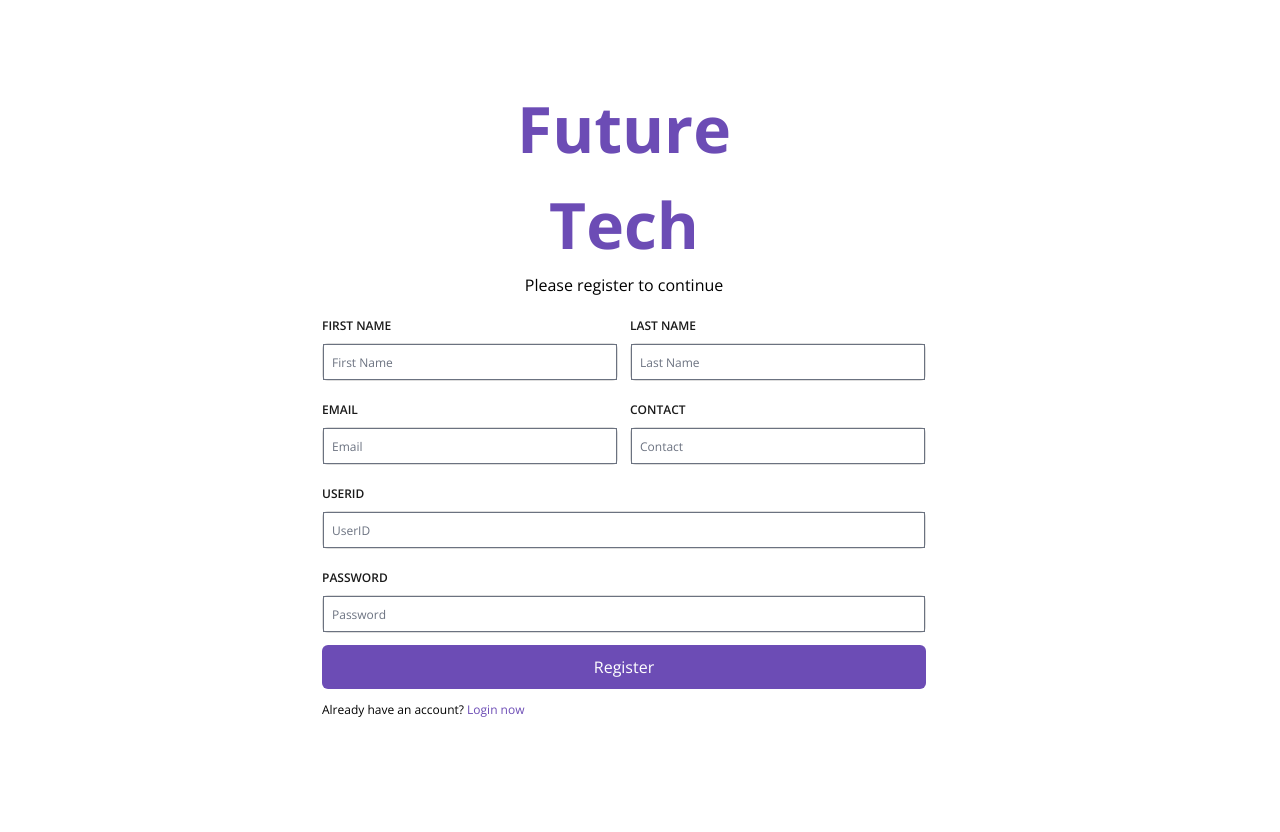
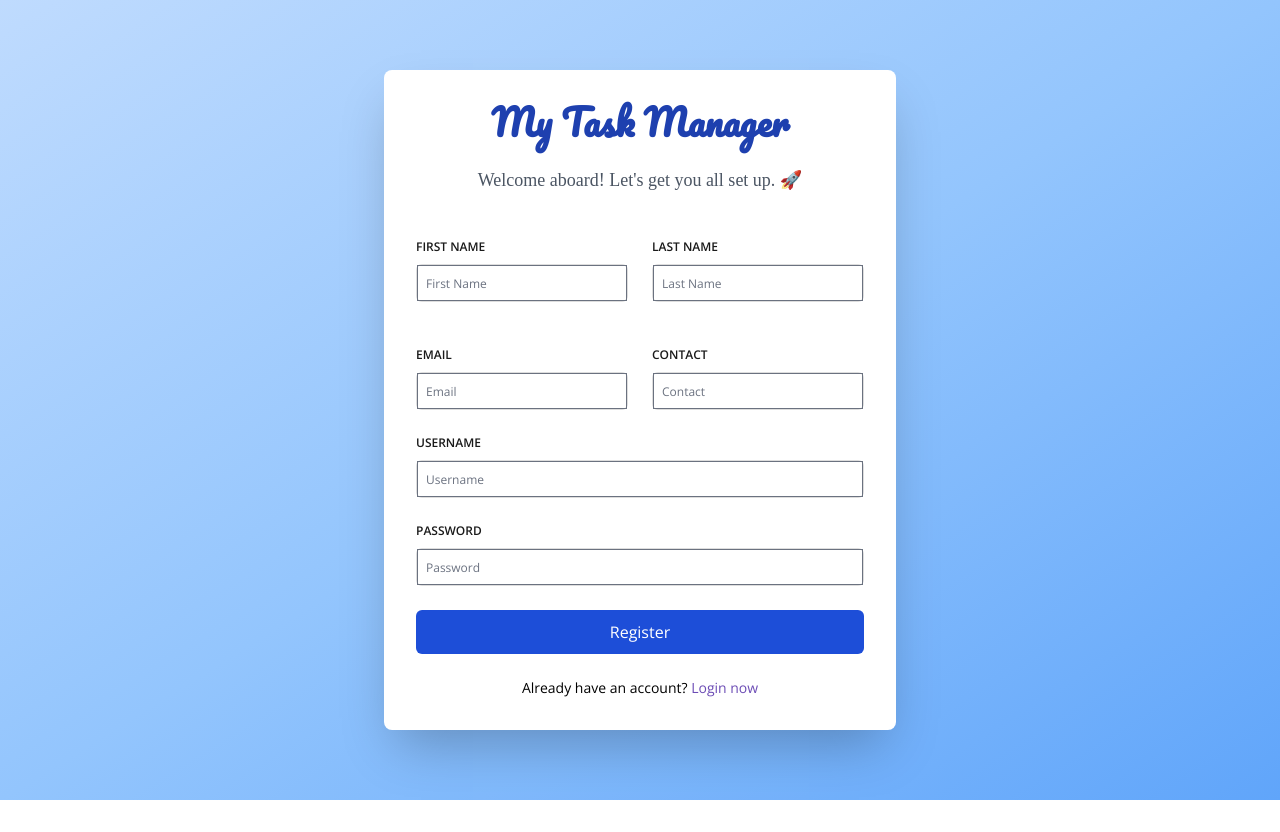
Before and after one commit to Shanb98/Task-Manager-Frontend, a React (Vite) app: page /Registration in a window 1280 px wide. After the commit the page ends 800 px from the top, so only its background shows below. Built offline with nearby package versions, Linux system fonts and the light colour scheme.

Commit message:
editiing UI

```diff
--- a/index.html
+++ b/index.html
@@ -12,12 +12,16 @@
     href="https://fonts.googleapis.com/css2?family=Open+Sans:wght@400;600;700&display=swap"
     rel="stylesheet"
   />
+  <link href="https://fonts.googleapis.com/css2?family=Pacifico&display=swap" rel="stylesheet">
+
     <title>My Task Manager</title>
   </head>
   <body>
     <div id="root" style="
     padding-left: 0px;
     padding-top: 0px;
+    padding-right: 0px;
+    padding-bottom: 0px;
   "></div>
     <script type="module" src="/src/main.jsx"></script>
   </body>
--- a/src/components/mod/InputPassword.jsx
+++ b/src/components/mod/InputPassword.jsx
@@ -30,7 +30,7 @@ function InputPassword({ label , name , handleChange , values }) {
   />
 </div>
 <div className="form-field-input-container w-full rounded-[6px] h-[38px] bg-[#FFFFFF] border-[1px] border-[#565656] border-opacity-20 flex flex-row justify-center items-center">
-  <div className="form-field-input-icobox bg-[#6c4cb5] h-[38px] w-[38px] rounded-bl-[6px] rounded-tl-[6px] justify-center items-center flex">
+  <div className="form-field-input-icobox bg-[#1D4ED8] h-[38px] w-[38px] rounded-bl-[6px] rounded-tl-[6px] justify-center items-center flex">
     <span className="text-[16px] text-[#ffffff]">
       <FontAwesomeIcon icon={faLock} />
     </span>
@@ -46,14 +46,14 @@ function InputPassword({ label , name , handleChange , values }) {
   <div className="h-[38px] w-[38px] rounded-bl-[6px] rounded-tl-[6px] justify-center items-center flex">
     {passwordVisible ? (
       <span
-        className="text-[16px] text-[#6c4cb5] cursor-pointer"
+        className="text-[16px] text-[#1D4ED8] cursor-pointer"
         onClick={togglePasswordVisibility}
       >
         <FontAwesomeIcon icon={faEye} />
       </span>
     ) : (
       <span
-        className="text-[16px] text-[#6c4cb5] cursor-pointer"
+        className="text-[16px] text-[#1D4ED8] cursor-pointer"
         onClick={togglePasswordVisibility}
       >
         <FontAwesomeIcon icon={faEyeSlash} />
--- a/src/pages/Login.jsx
+++ b/src/pages/Login.jsx
@@ -60,7 +60,7 @@ const Login = () => {
   });
 
   return (
-    <div className="w-full p-5 h-screen flex justify-center items-center relative ">
+    <div className="flex items-center justify-center min-h-screen bg-gradient-to-br from-blue-200 via-blue-300 to-blue-400">
       <Formik
         initialValues={{
           userID: "",
@@ -70,76 +70,55 @@ const Login = () => {
         onSubmit={handleLogin}
       >
         {({ errors, touched, handleChange, values }) => (
-          <Form className="flex flex-col lg:w-1/2 md:w-1/2 w-full">
-
-          <div className="w-1/2 mx-auto flex items-center justify-center">
-            <img src="logo" alt="Your Photo" className="mr-4" />
-            <h3 className="text-4xl text-[#6c4cb5] font-bold">My Task Manager</h3>
+          <Form className="w-full max-w-md p-8 space-y-6 bg-white rounded-lg shadow-2xl">
+            <div className="flex flex-col items-center">
+              <img src={logo} alt="Logo" className="h-24 w-24" />
+              <br/>
+              <h2 className="text-4xl font-bold text-blue-800 font-pacifico">My Task Manager</h2>
             </div>
 
-
-
             <InputField
-label="username"
+              label="Username"
               name="userID"
               type="text"
-placeholder="Username"
+              placeholder="Enter your username"
               handleChange={handleChange}
               values={values}
+              className="mt-1 block w-full rounded-md border-gray-300 shadow-sm focus:border-blue-300 focus:ring focus:ring-blue-200 focus:ring-opacity-50"
             />
-
-
 
             <InputPassword
               label="Password"
               name="password"
+              placeholder="Enter your password"
               handleChange={handleChange}
               values={values}
+              className="mt-1 block w-full rounded-md border-gray-300 shadow-sm focus:border-blue-300 focus:ring focus:ring-blue-200 focus:ring-opacity-50"
             />
 
             <PrimaryButton
               label="Login"
-bgcolor="#6c4cb5"
+              bgcolor="#1D4ED8"
               textcolor="#ffffff"
               type="submit"
             />
 
-{loginError && <p className="text-red-600 text-[12px]">{loginError}</p>}
+            {loginError && <p className="text-sm text-red-600">{loginError}</p>}
 
-<div className="w-full flex flex-row justify-between mt-3">
-<h5 className="text-[12px]">
-    Don't have an account? {" "}
-    <span className="text-[#6c4cb5]">
-
-        <Link to="/Registration">
+            <div className="flex items-center justify-between">
+              <Link to="/Registration" className="text-sm text-blue-700 hover:underline">
                 Register Now
               </Link>
-
-    </span>
-</h5>
-
-
-<h5 className="text-[12px]">
-
-    <span className="text-[#6c4cb5]">
+              <a href="#" className="text-sm text-blue-700 hover:underline">
                 Forgot Password?
-
-    </span>
-</h5>
-
-
+              </a>
             </div>
-
-
-
-
-
-
           </Form>
         )}
       </Formik>
     </div>
   );
+
 };
 
 export default Login;
--- a/src/pages/Registration.jsx
+++ b/src/pages/Registration.jsx
@@ -56,13 +56,13 @@ function Registration() {
 
 
 return (
-    <div className="w-full p-5 h-screen flex justify-center items-center relative ">
+  <div className="flex items-center justify-center min-h-screen bg-gradient-to-br from-blue-200 via-blue-300 to-blue-400">
     <Formik
       initialValues={{
-          firstName:"",
-          lastName:"",
-          email:"",
-          contact:"",
+        firstName: "",
+        lastName: "",
+        email: "",
+        contact: "",
         userID: "",
         password: "",
       }}
@@ -70,16 +70,20 @@ function Registration() {
       onSubmit={handleUserRegistration}
     >
       {({ errors, touched, handleChange, values }) => (
-          <Form className="flex flex-col lg:w-1/2 md:w-1/2 w-full">
-            <div className="w-1/2 text-center flex justify-center items-center mx-auto flex-col">
-              <h3 className="text-[4rem] text-[#6c4cb5] font-bold">
-                Future Tech
+        <Form className="w-full max-w-lg p-8 space-y-6 bg-white rounded-lg shadow-2xl" style={{ marginTop: '20px', marginBottom: '20px' }}>
+          <div className="text-center">
+            <h3 className="text-4xl font-bold text-blue-800 font-pacifico">
+            My Task Manager
             </h3>
-              <p>Please register to continue</p>
+            <br/>
+            <p className="text-gray-600 font-handwriting text-lg">
+  Welcome aboard! Let's get you all set up. 🚀
+</p>
+
           </div>
 
-            <div className="w-full justify-between flex-row flex space-x-3">
-              <div className="w-1/2">
+          <div className="flex flex-wrap -mx-3 mb-6">
+            <div className="w-full md:w-1/2 px-3 mb-6 md:mb-0">
               <InputField
                 label="First Name"
                 name="firstName"
@@ -89,8 +93,7 @@ function Registration() {
                 values={values}
               />
             </div>
-
-              <div className="w-1/2">
+            <div className="w-full md:w-1/2 px-3">
               <InputField
                 label="Last Name"
                 name="lastName"
@@ -102,20 +105,18 @@ function Registration() {
             </div>
           </div>
 
-
-            <div className="w-full justify-between flex-row flex space-x-3">
-              <div className="w-1/2">
+          <div className="flex flex-wrap -mx-3 mb-6">
+            <div className="w-full md:w-1/2 px-3 mb-6 md:mb-0">
               <InputField
                 label="Email"
                 name="email"
-                  type="text"
+                type="email"
                 placeholder="Email"
                 handleChange={handleChange}
                 values={values}
               />
             </div>
-
-              <div className="w-1/2">
+            <div className="w-full md:w-1/2 px-3">
               <InputField
                 label="Contact"
                 name="contact"
@@ -127,15 +128,11 @@ function Registration() {
             </div>
           </div>
 
-
-
-
-
           <InputField
-              label="userID"
+            label="Username"
             name="userID"
             type="text"
-              placeholder="UserID"
+            placeholder="Username"
             handleChange={handleChange}
             values={values}
           />
@@ -151,30 +148,27 @@ function Registration() {
 
 <PrimaryButton
               label="Register"
-              bgcolor="#6c4cb5"
+              bgcolor="#1D4ED8"
               textcolor="#ffffff"
               type="submit"
             />
 
-            <div className="w-full flex flex-row justify-between mt-3">
-              <h5 className="text-[12px]">
-                Already have an account?{" "}
-                <span className="text-[#6c4cb5]">
-                  <Link to="/">Login now</Link>
-                </span>
-              </h5>
-            </div>
-
           {successMessage && (
-              <span className="text-green-600 text-[12px] mt-2">{successMessage}</span>
+            <p className="text-sm text-green-600 mt-2">{successMessage}</p>
           )}
 
-
+          <div className="text-center text-sm mt-4">
+            Already have an account?{" "}
+            <Link to="/" className="text-[#6c4cb5] hover:underline">
+              Login now
+            </Link>
+          </div>
         </Form>
       )}
     </Formik>
   </div>
 );
+
 }
 
 export default Registration;
--- a/tailwind.config.js
+++ b/tailwind.config.js
@@ -20,8 +20,11 @@ export default {
     extend: {
 
       fontFamily: {
-        sans: ["Open Sans"]
+        sans: ["Open Sans"],
+        pacifico: ['Pacifico', 'cursive'],
+        handwriting: ['"Indie Flower"', 'cursive'],
       },
+
       gridTemplateColumns: {
         "1/5": "1fr 5fr"
       }
```
Lines whose indentation alone changed are shown as unchanged.
